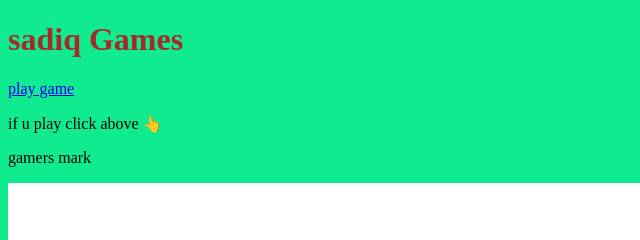
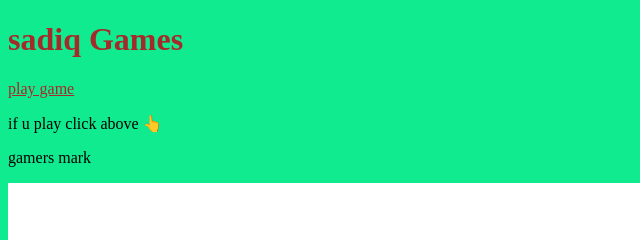
Before and after one commit to Sadiqpasha02/projecthtml-1, a plain HTML site: page index.html in a window 1280 px wide. Shown: the top 240 px of the page, 0-640 px from the left. Drawn offline with Linux system fonts and the light colour scheme.

Commit message:
Update style.css

```diff
--- a/style.css
+++ b/style.css
@@ -9,3 +9,11 @@
 
 
         }
+        a:link{
+
+          color:brown;
+          }
+          a:visited{
+
+          color:green;
+          }
```
